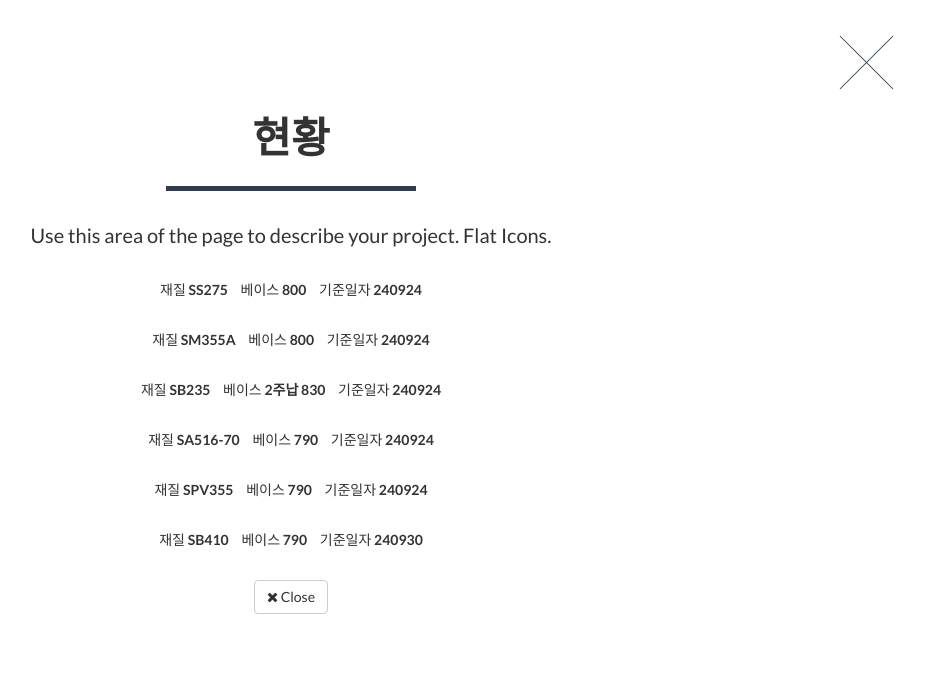
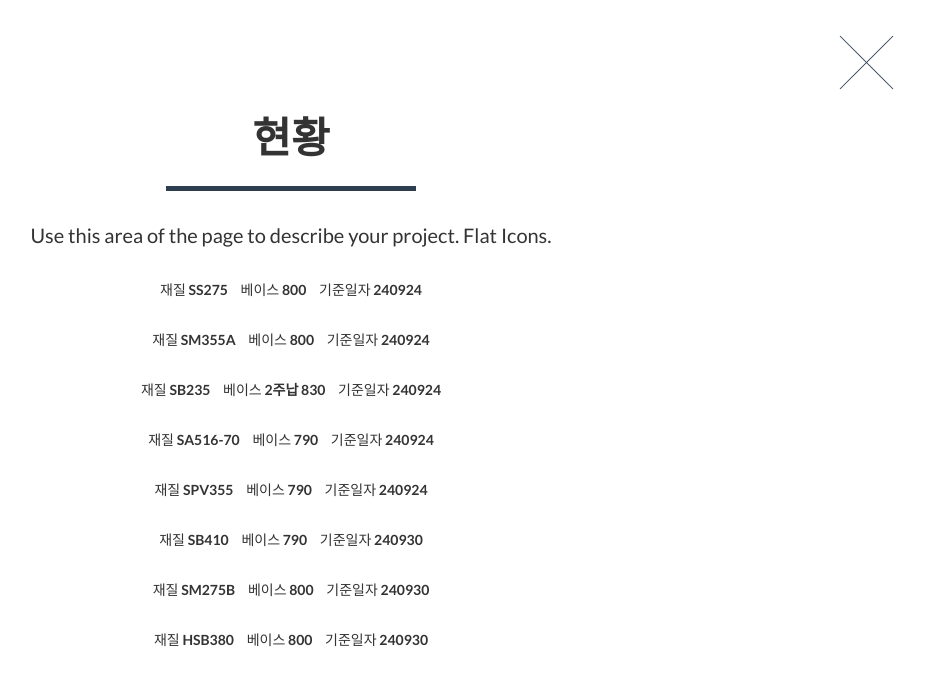
Before and after one commit to jeong-sseung/jeong-sseung, a website: page index.html in a window 1280 px wide. Both pictures are taken after a click on the link 260 px from the left and 1076 px from the top of the page. Shown: the part 676-1353 px from the top of the page, without its empty margins (349-1274 px from the left). Drawn offline with nearby package versions, Linux system fonts and the light colour scheme; files that its build step writes are made by us from their sources.

Commit message:
Update index.html

```diff
--- a/index.html
+++ b/index.html
@@ -250,7 +250,28 @@
                                     <strong> 240930 </strong>
                                 </li>
                             </ul>
-
+                            <ul class="list-inline item-details">
+                                <li>재질
+                                    <strong> SM275B </strong>
+                                </li>
+                                <li>베이스
+                                    <strong>800</strong>
+                                </li>
+                                <li>기준일자
+                                    <strong> 240930 </strong>
+                                </li>
+                            </ul>
+                             <ul class="list-inline item-details">
+                                <li>재질
+                                    <strong> HSB380 </strong>
+                                </li>
+                                <li>베이스
+                                    <strong>800</strong>
+                                </li>
+                                <li>기준일자
+                                    <strong> 240930 </strong>
+                                </li>
+                            </ul>
 
 
 
```
